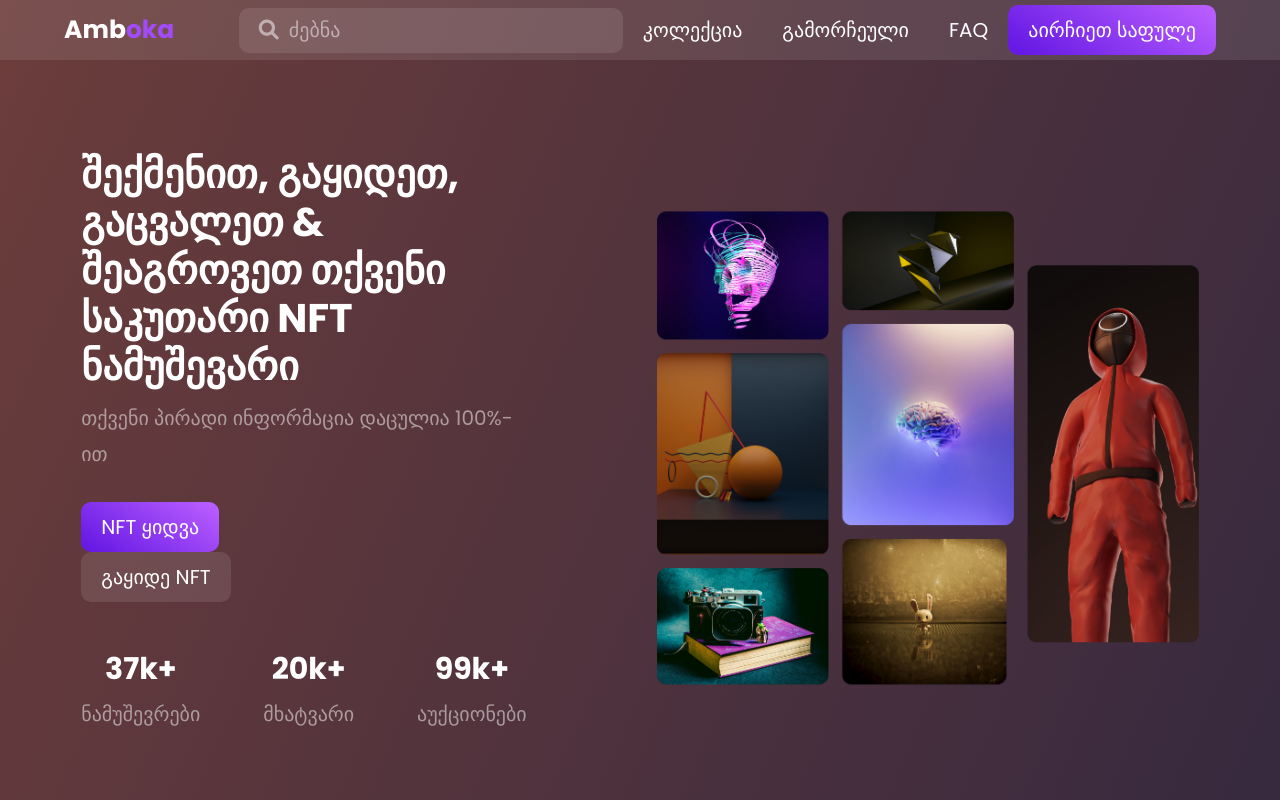
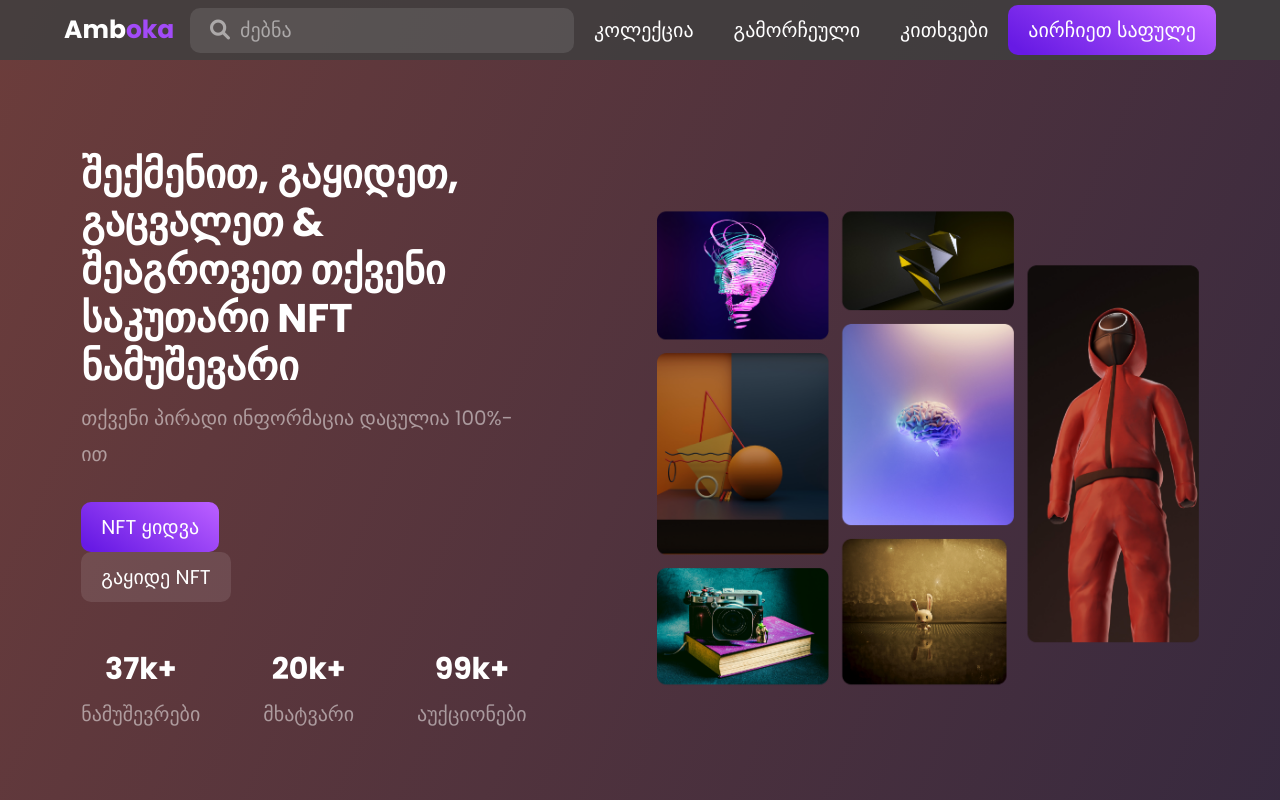
Before and after one commit to ambokaa2/nft, a plain HTML site: page index.html in a window 1280 px wide. Shown: the top 800 px of the page. Drawn offline with nearby package versions, Linux system fonts and the light colour scheme; a web font is replaced by a local one.

Commit message:
Update index.html

```diff
--- a/index.html
+++ b/index.html
@@ -5,6 +5,10 @@
     <meta charset="UTF-8">
     <meta http-equiv="X-UA-Compatible" content="IE=edge">
     <meta name="viewport" content="width=device-width, initial-scale=1.0">
+
+    <!-- icon -->
+    <link rel="shortcut icon" type="image/x-icon" href="img/icon.png">
+
     <!-- swiperjs cdn link -->
     <link rel="stylesheet" href="https://unpkg.com/swiper@7/swiper-bundle.min.css" />
 
@@ -23,7 +27,7 @@
 
 <body>
     <!-- header section starts -->
-    <header class="header bg-white10">
+    <header class="bg-white20">
         <div class="container">
             <a href="#" class="logo bold white">Amb<span class="lightpurple">oka</span></a>
 
@@ -34,7 +38,7 @@
                 </form>
                 <a href="#collections">კოლექცია</a>
                 <a href="#featured">გამორჩეული</a>
-                <a href="#faq">FAQ</a>
+                <a href="#faq">კითხვები</a>
                 <div class="btn bg-purple wallet">აირჩიეთ საფულე</div>
             </div>
 
```
